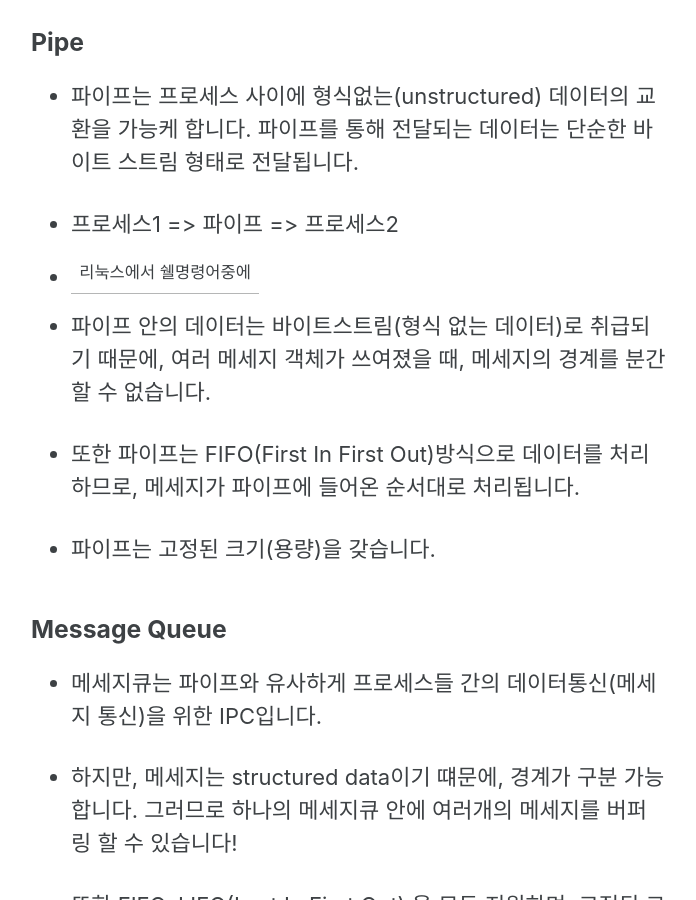
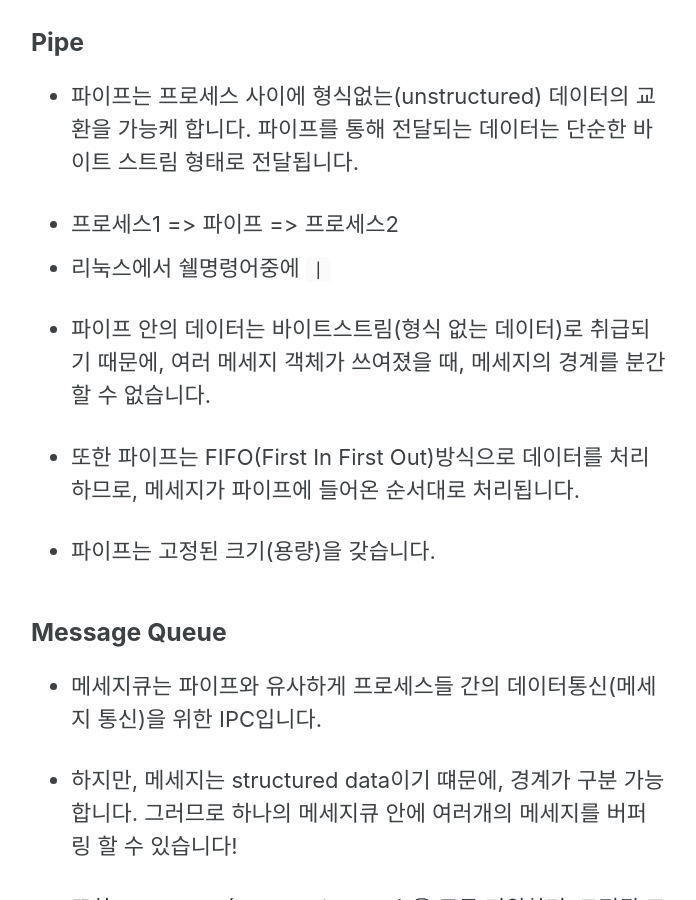
Before and after one commit to sujinsjlee/TIL, a Jekyll site: the page built from _posts/2021-10-24-Network_IPC.md, in a window 1280 px wide and 900 px high, scrolled down 1327 px. Shown: the whole window, without its empty margins (291-987 px from the left). Built offline with Jekyll 4.4.1, drawn with Linux system fonts in a browser that asks for light colours; cached includes are drawn as plain includes; nearby versions of some CDN libraries.

```diff
--- a/_posts/2021-10-24-Network_IPC.md
+++ b/_posts/2021-10-24-Network_IPC.md
@@ -32,7 +32,7 @@ tags:
 - 파이프는 프로세스 사이에 형식없는(unstructured) 데이터의 교환을 가능케 합니다. 파이프를 통해 전달되는 데이터는 단순한 바이트 스트림 형태로 전달됩니다.
 
 - 프로세스1 =>  파이프  =>  프로세스2
-- 리눅스에서 쉘명령어중에   |
+- 리눅스에서 쉘명령어중에 `|`
 
 - 파이프 안의 데이터는 바이트스트림(형식 없는 데이터)로 취급되기 때문에, 여러 메세지 객체가 쓰여졌을 때, 메세지의 경계를 분간할 수 없습니다.
 
```
